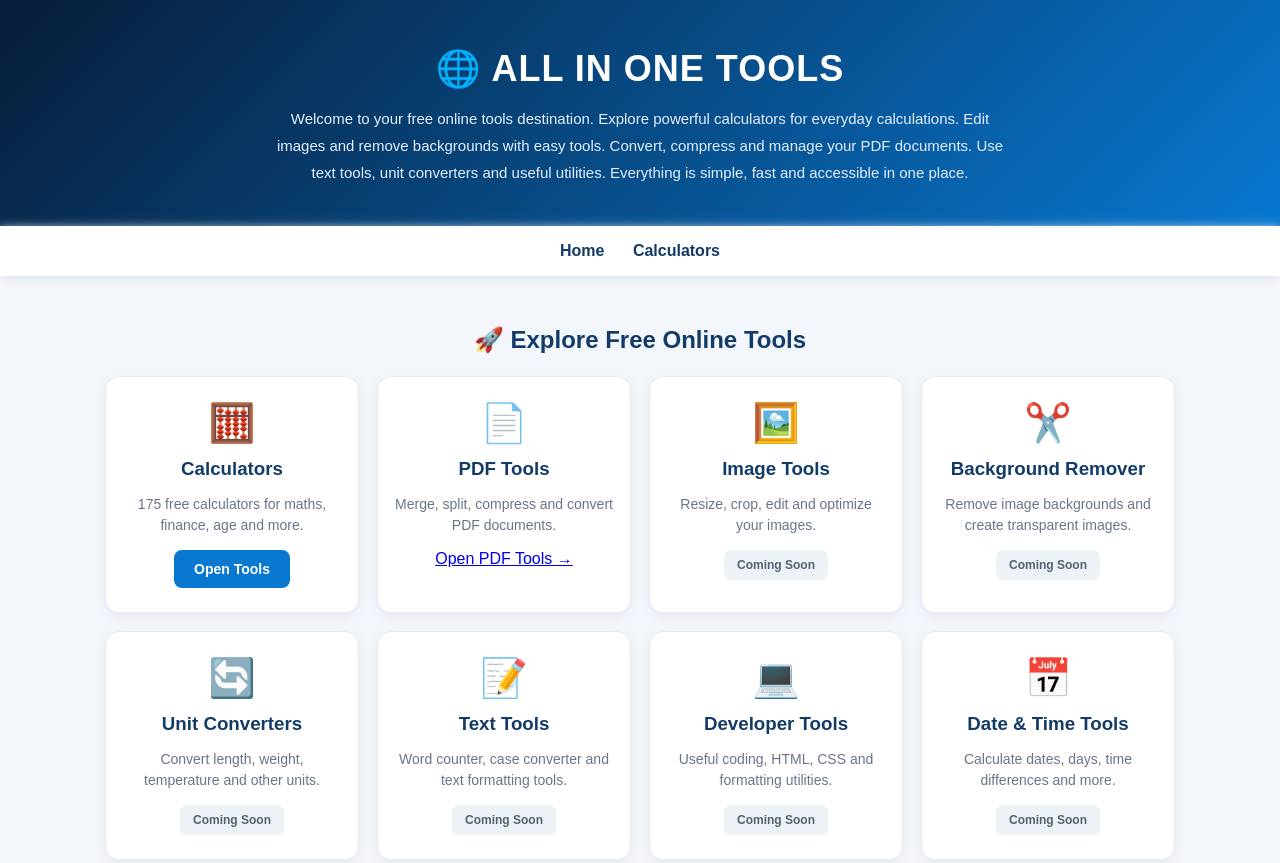
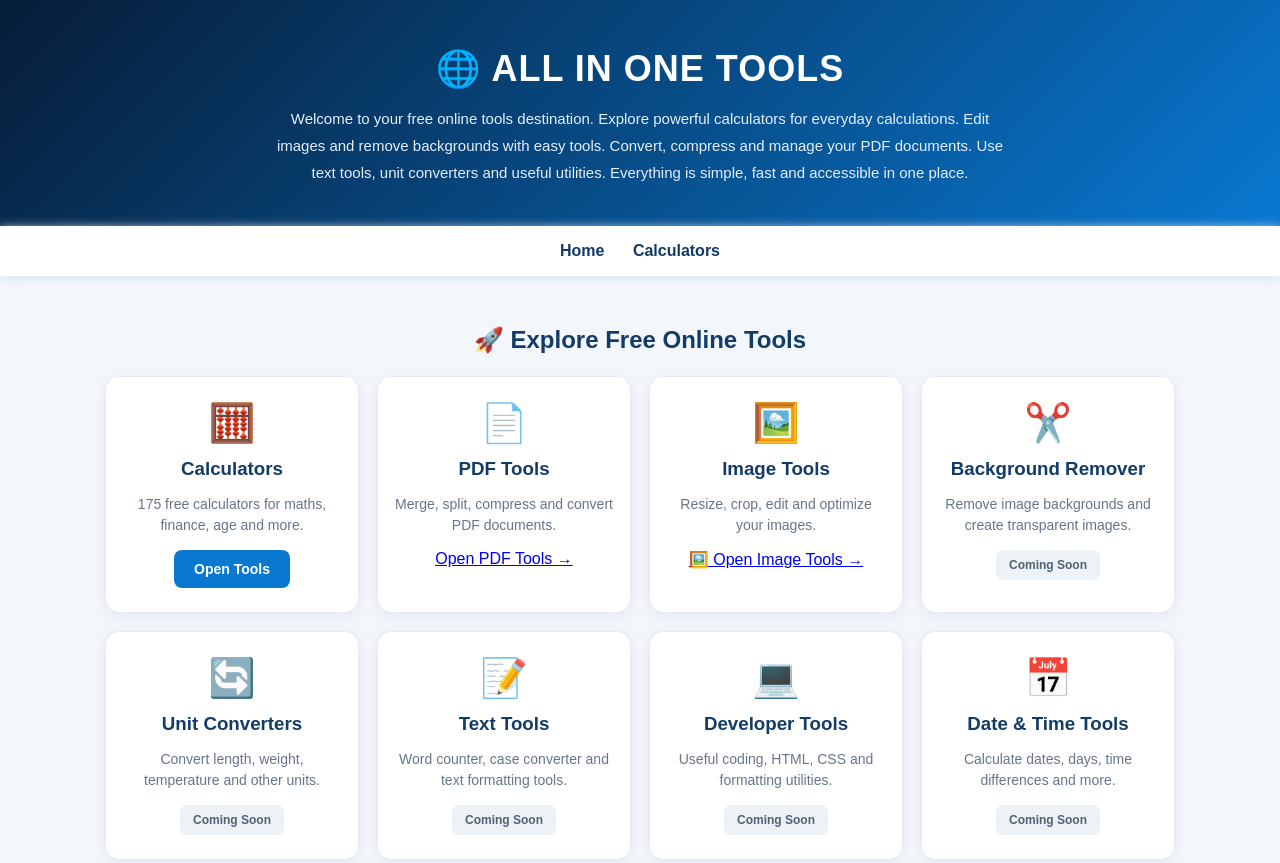
Before and after one commit to Azhar-12345/My-website, a plain HTML site: page index.html in a window 1280 px wide. Shown: the top 863 px of the page. Drawn offline with Linux system fonts and the light colour scheme.

Commit message:
Update index.html

```diff
--- a/index.html
+++ b/index.html
@@ -71,7 +71,7 @@ Everything is simple, fast and accessible in one place.
 <div class="icon">🖼️</div>
 <h3>Image Tools</h3>
 <p>Resize, crop, edit and optimize your images.</p>
-<span class="soon">Coming Soon</span>
+<a href="image-tools.html" class="tool-btn">🖼️ Open Image Tools →</a>
 </div>
 
 <div class="card">
```
